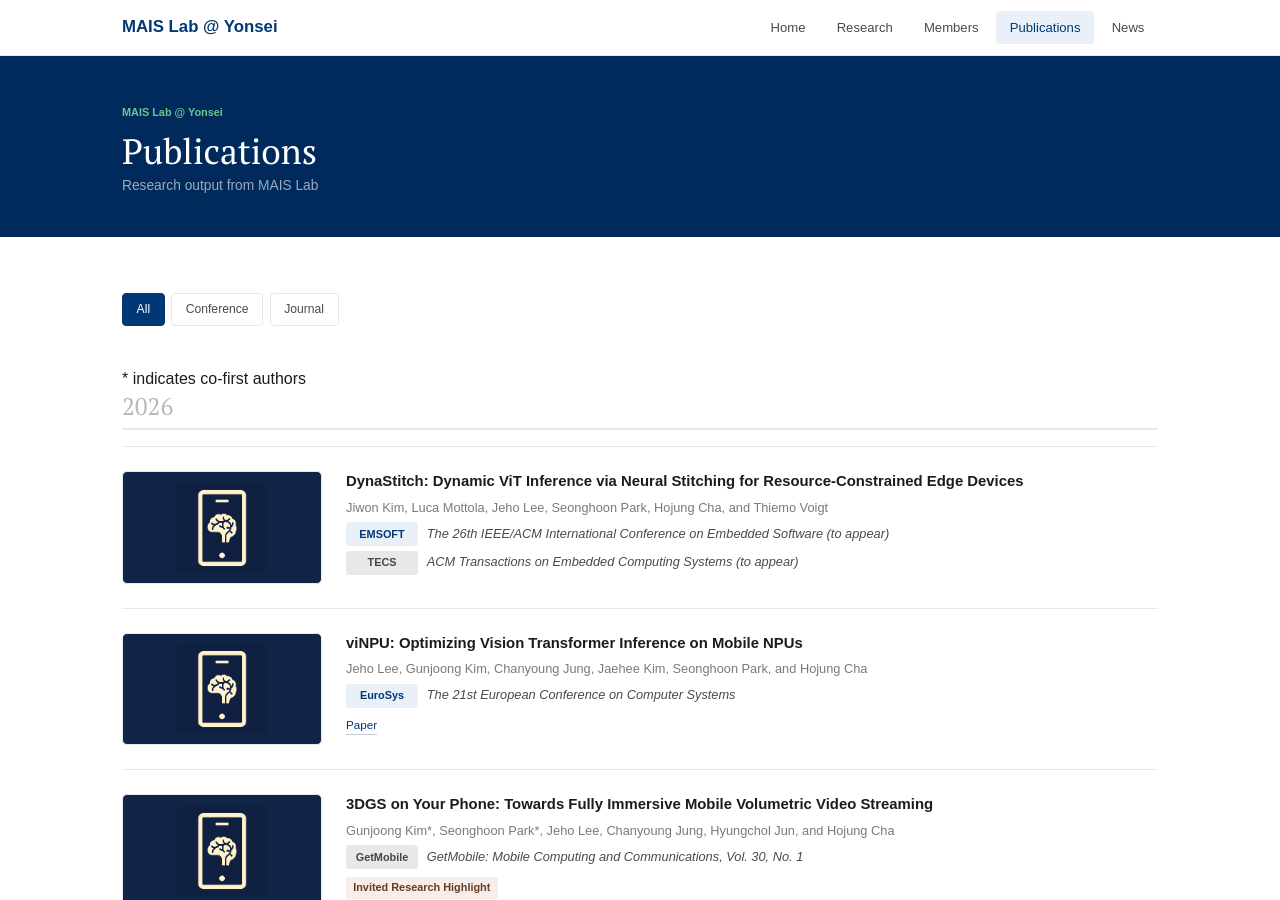
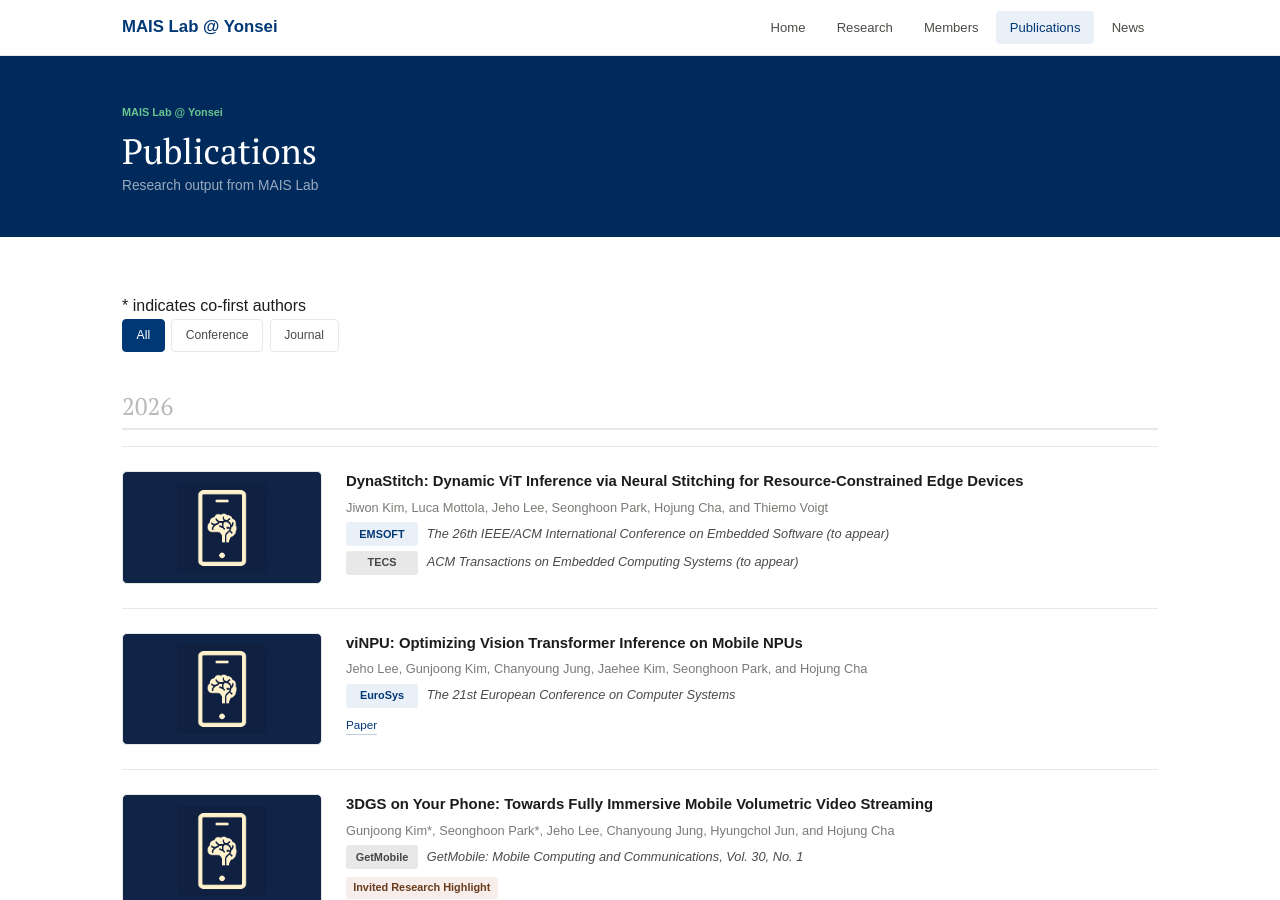
Before and after one commit to MAIS-Lab/mais-lab.github.io, a Jekyll site: the page built from _pages/publications.md, in a window 1280 px wide and 900 px high. Built offline with Jekyll 4.4.1, drawn with Linux system fonts in a browser that asks for light colours; some web fonts are replaced.

```diff
--- a/_pages/publications.md
+++ b/_pages/publications.md
@@ -6,8 +6,8 @@ permalink: /publications/
 ---
 
 <div class="pub-body">
+  * indicates co-first authors
   <div class="filters" data-filter-group="publications"><button class="fbtn active" data-filter="all">All</button><button class="fbtn" data-filter="conference">Conference</button><button class="fbtn" data-filter="journal">Journal</button></div>
-  * indicates co-first authors
   {% for group in site.data.publications.full %}
   <section class="pub-year-grp">
     <h2 class="pub-year-lbl">{{ group.year }}</h2>
```
